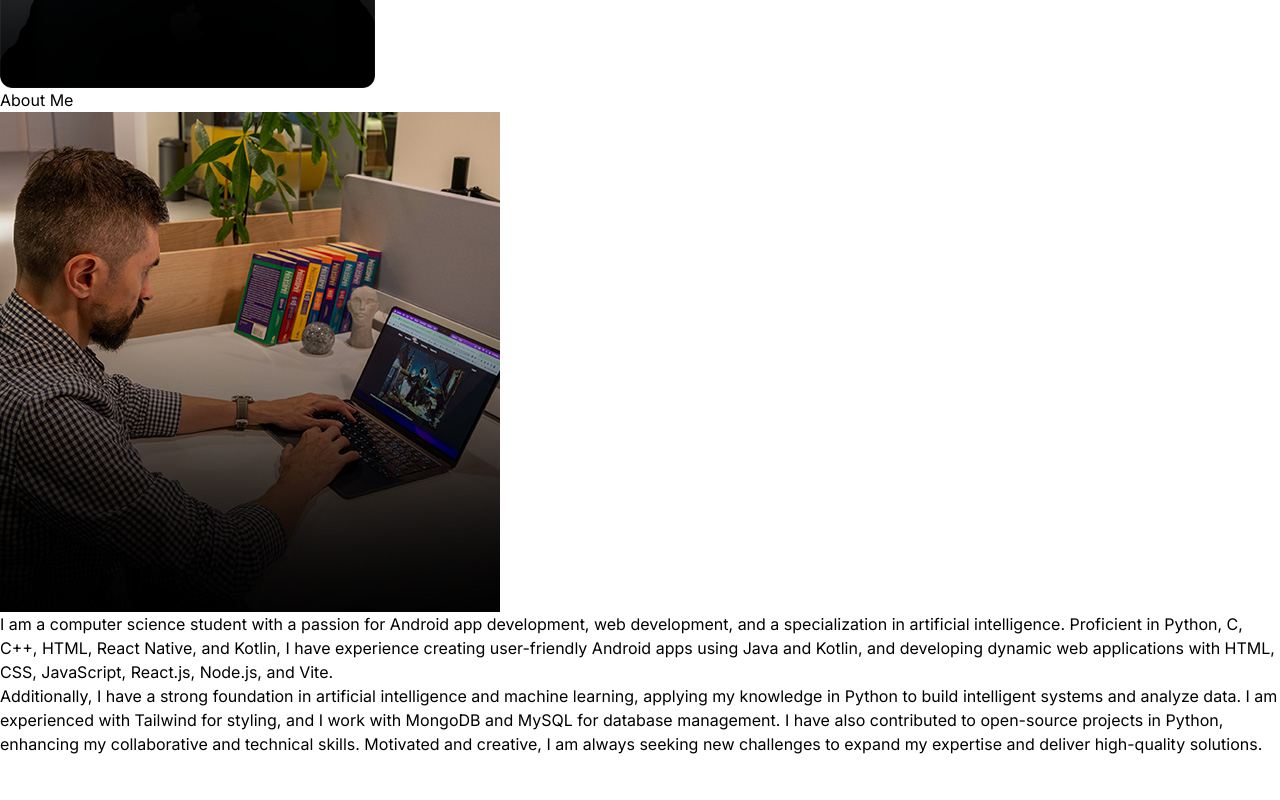
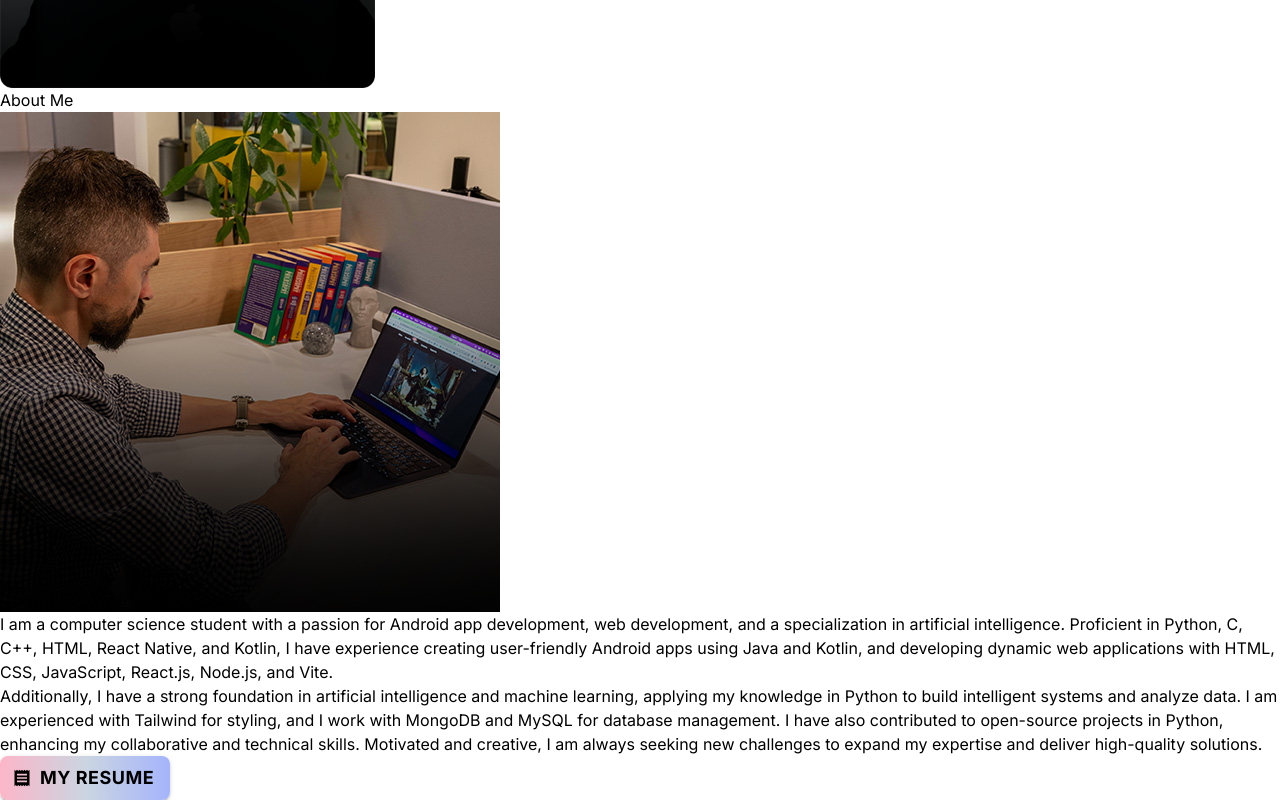
Before and after one commit to its-100rabh/Portfolio, a React (Vite) app: page / in a window 1280 px wide. Shown: the part 571-1371 px from the top of the page. Before the commit the page ends 1327 px from the top, so only its background shows below. Built offline with nearby package versions, Linux system fonts and the light colour scheme.

Commit message:
Resume Added

```diff
--- a/src/components/About.jsx
+++ b/src/components/About.jsx
@@ -1,6 +1,8 @@
 import React from "react";
 import aboutImg from "../assets/about.jpg";
 import { ABOUT_TEXT, ABOUT_TEXT_2 } from "../constants";
+import { Button } from "@mui/material";
+import ReceiptIcon from "@mui/icons-material/Receipt";
 
 const About = () => {
   return (
@@ -23,6 +25,24 @@ const About = () => {
           <div className="flex justify-center lg:justify-start">
             <p className="my-2 max-w-xl py-6 tracking-wider">{ABOUT_TEXT_2}</p>
           </div>
+          <div className="flex mx-60 my-5">
+            <Button
+              variant="contained"
+              href="https://drive.google.com/file/d/14j4mcW4UKebS9w4BE8rTa0rLT0pBFpFY/view?usp=sharing"
+              startIcon={<ReceiptIcon />}
+              sx={{
+                background:
+                  "linear-gradient(to right, #fcb6c8, #cbd5e1, #a5b4fc)",
+                color: "black",
+                fontWeight: "bold",
+                fontFamily: "inherit",
+                fontSize: 18,
+                borderRadius: 2,
+              }}
+            >
+              My Resume
+            </Button>
+          </div>
         </div>
       </div>
     </div>
```
